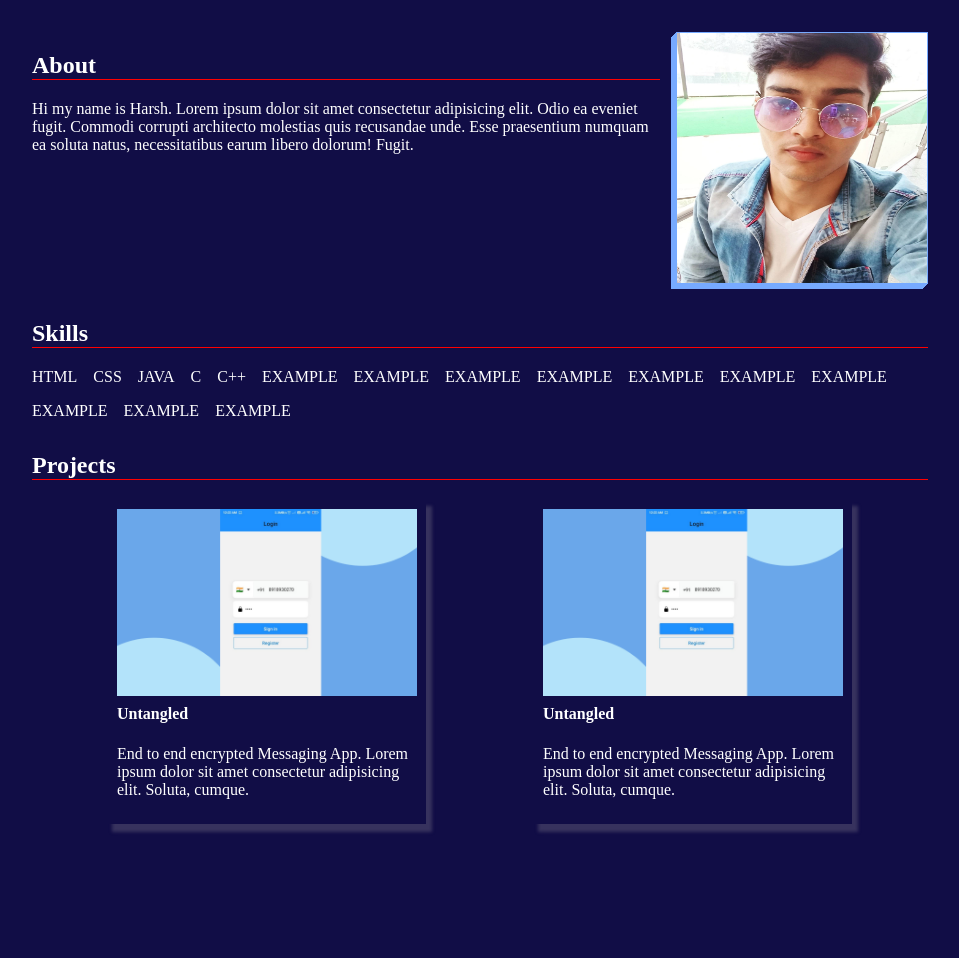
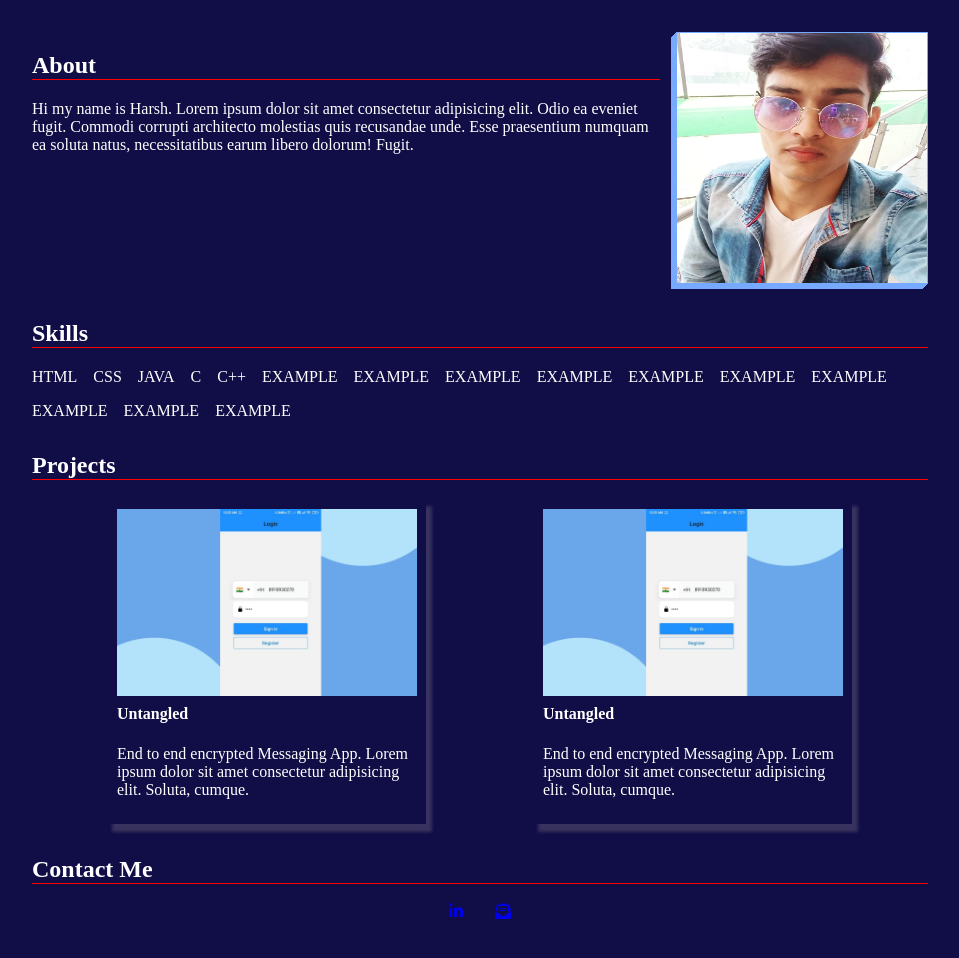
Before and after one commit to Abhirajverma92/Portfolio, a plain HTML site: page index.html in a window 1280 px wide. Shown: the whole page, without its empty margins (160-1119 px from the left). Before the commit the page ends 912 px from the top, so only its background shows below. Drawn offline with Linux system fonts and the light colour scheme.

Commit message:
added contacts section

```diff
--- a/index.css
+++ b/index.css
@@ -56,3 +56,9 @@ section {
 .project-card h4 {
     margin-top: 5px;
 }
+
+.contacts-container {
+    display: flex;
+    justify-content: center;
+    gap: 2rem;
+}
--- a/index.html
+++ b/index.html
@@ -66,5 +66,23 @@
         </div>
     </section>
 
+    <section class="contacts">
+        <h1 class="section-heading">
+            Contact Me
+        </h1>
+        <div class="contacts-container">
+            <article><a href="https://www.linkedin.com/in/abhiraj-verma-8aa7981b6/" target="_blank" rel="noopener noreferrer">
+                <i class="fab fa-linkedin-in"></i>
+            </a></article>
+            <article>
+                <a href="mailto:harshtiwariai@gmail.com?subject=fuckyou">
+                    <i class="fas fa-envelope-open-text"></i>
+                </a>
+
+            </article>
+        </div>
+    </section>
+
+    <link rel="stylesheet" href="https://cdnjs.cloudflare.com/ajax/libs/font-awesome/6.0.0-beta3/css/all.min.css" integrity="sha512-Fo3rlrZj/k7ujTnHg4CGR2D7kSs0v4LLanw2qksYuRlEzO+tcaEPQogQ0KaoGN26/zrn20ImR1DfuLWnOo7aBA==" crossorigin="anonymous" referrerpolicy="no-referrer" />
 </body>
 </html>
```
